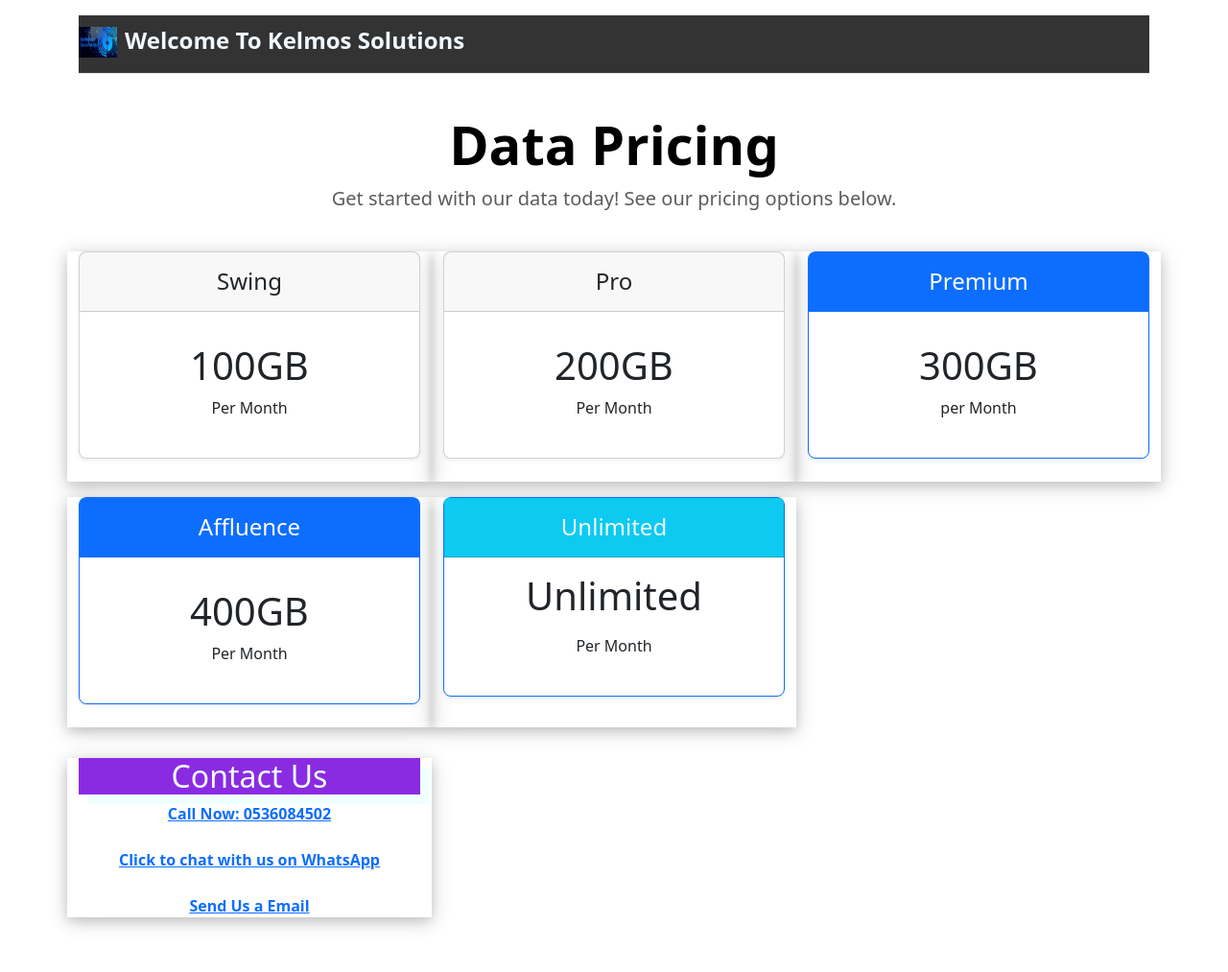
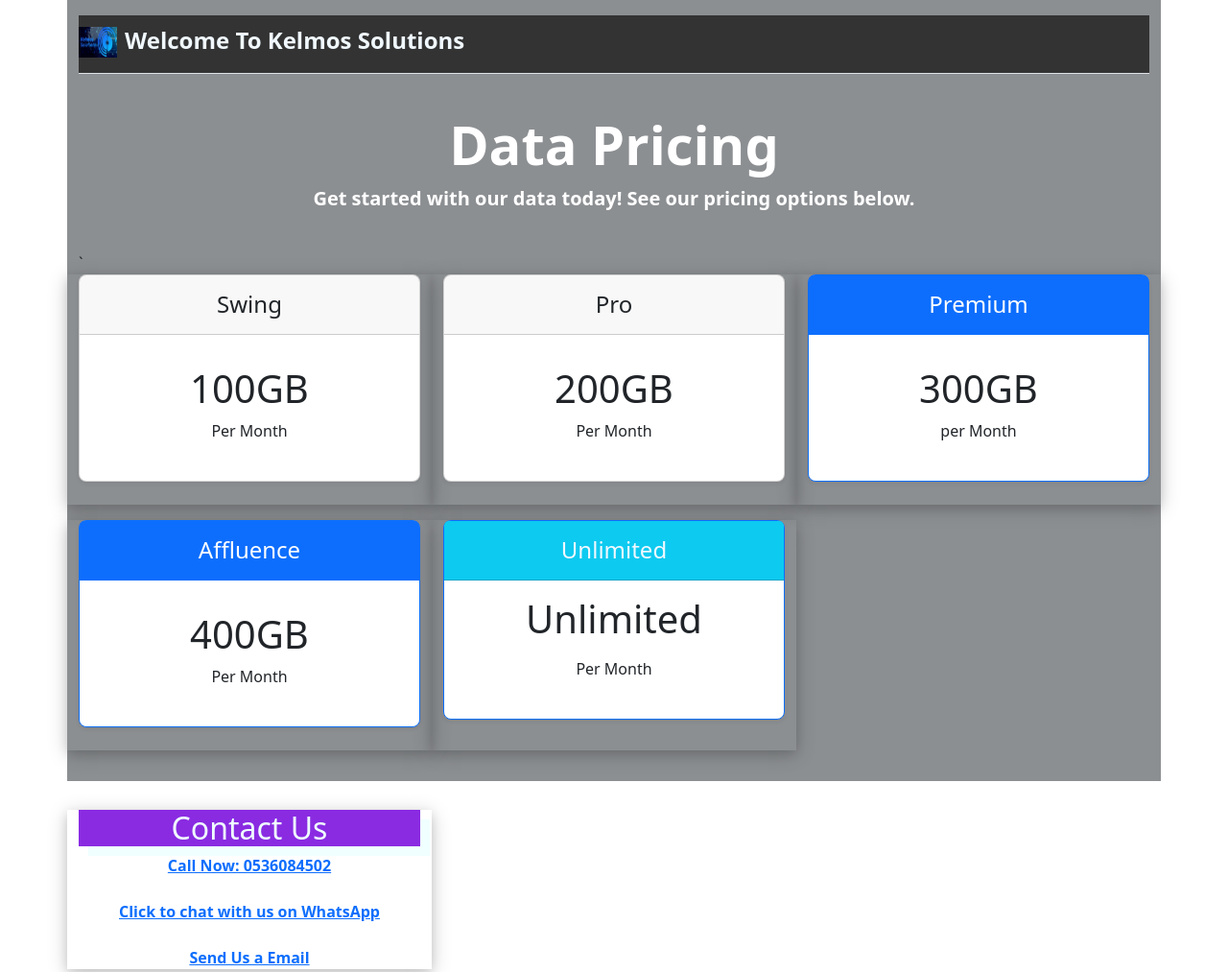
Before and after one commit to Qwakuben/Kelmos-Solutions, a plain HTML site: page index.html in a window 1280 px wide. Shown: the top 1013 px of the page at 96% size. Drawn offline with nearby package versions, Linux system fonts and the light colour scheme.

Commit message:
Add files via upload

```diff
--- a/index.html
+++ b/index.html
@@ -17,7 +17,7 @@
 
 
 
-    <div class="container py-3">
+    <div class="container py-3" style="background-color: rgb(140, 143, 146);">
       <header>
         <div class="d-flex flex-column flex-md-row align-items-center pb-3 mb-4 border-bottom " style="background-color: #333; margin:0px; padding: 0%;">
           <a href="/" class="d-flex align-items-center link-body-emphasis text-decoration-none">
@@ -27,9 +27,9 @@
         </div>
 
         <div class="pricing-header p-3 pb-md-4 mx-auto text-center">
-          <h1 class="display-4 fw-normal text-body-emphasis" ><b>Data Pricing</b></h1>
-          <p class="fs-5 text-body-secondary">Get started with our data today! See our pricing options below.</p>
-        </div>
+          <h1 class="display-4 fw-normal text-body-emphasis" ><b style="color: white;">Data Pricing</b></h1>
+          <p class="fs-5 text-body-secondary"><b style="color:white;">Get started with our data today! See our pricing options below.</b></p>
+        </div>`
       </header>
 
       <main>
@@ -120,7 +120,7 @@
 
     <div class="container">
 <div class="row">
-  <div class="col-md-4" style=" box-shadow: 0 4px 20px 0 rgba(0, 0, 0, 0.2), 0 4px 10px 0 rgba(0, 0, 0, 0.10);">
+  <div class="col-md-4" style=" box-shadow: 0 4px 20px 0 rgba(0, 0, 0, 0.2), 0 4px 10px 0 rgba(0, 0, 0, 0.10); margin-top: 30px;">
     <h1 class="h2">Contact Us</h1>
 <div style="text-align: center; font-weight: bold;">
   <a href="tel:0536084502">Call Now: 0536084502</a>
```
